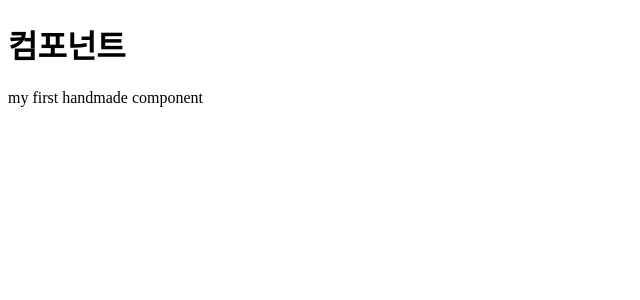
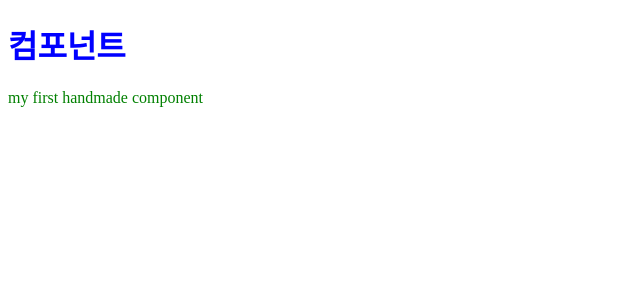
Before and after one commit to haero77/FE-vue-practice, a Vue app in the folder sucoding-excercise/ch05-components/: page / in a window 1280 px wide. Shown: the top 300 px of the page, without its empty margins (0-640 px from the left). Built offline with nearby package versions, Linux system fonts and the light colour scheme.

Commit message:
[수코딩](ch05 컴포넌트) 5.2.4 컴포넌트 스타일의 범위(<style scoped>)

```diff
--- a/sucoding-excercise/ch05-components/src/App.vue
+++ b/sucoding-excercise/ch05-components/src/App.vue
@@ -1,5 +1,5 @@
 <template>
-  <FirstChild />
+  <FirstChild/>
 </template>
 
 <script>
@@ -14,6 +14,17 @@ export default {
 }
 </script>
 
-<style>
+<style scoped>
+/*
+  scoped 사용 시 스타일 적용 범위는 현재 컴포넌트로 한정됨.
+  즉 아래의 스타일이 FirstChild 컴포넌트에 적용되지 않음.
+ */
+/*
+ scoped 사용안 할 경우 부모 컴포넌트 App에서 작성한 스타일은
+ 자식 컴포넌트 FirstChild에 영향을 미침.
+ */
 
+h1, p {
+  color: orange !important;
+}
 </style>
--- a/sucoding-excercise/ch05-components/src/components/FirstChild.vue
+++ b/sucoding-excercise/ch05-components/src/components/FirstChild.vue
@@ -10,6 +10,12 @@ export default {
 }
 </script>
 
-<style scoped>
+<style>
+h1 {
+  color: blue;
+}
 
+p {
+  color: green;
+}
 </style>
```
